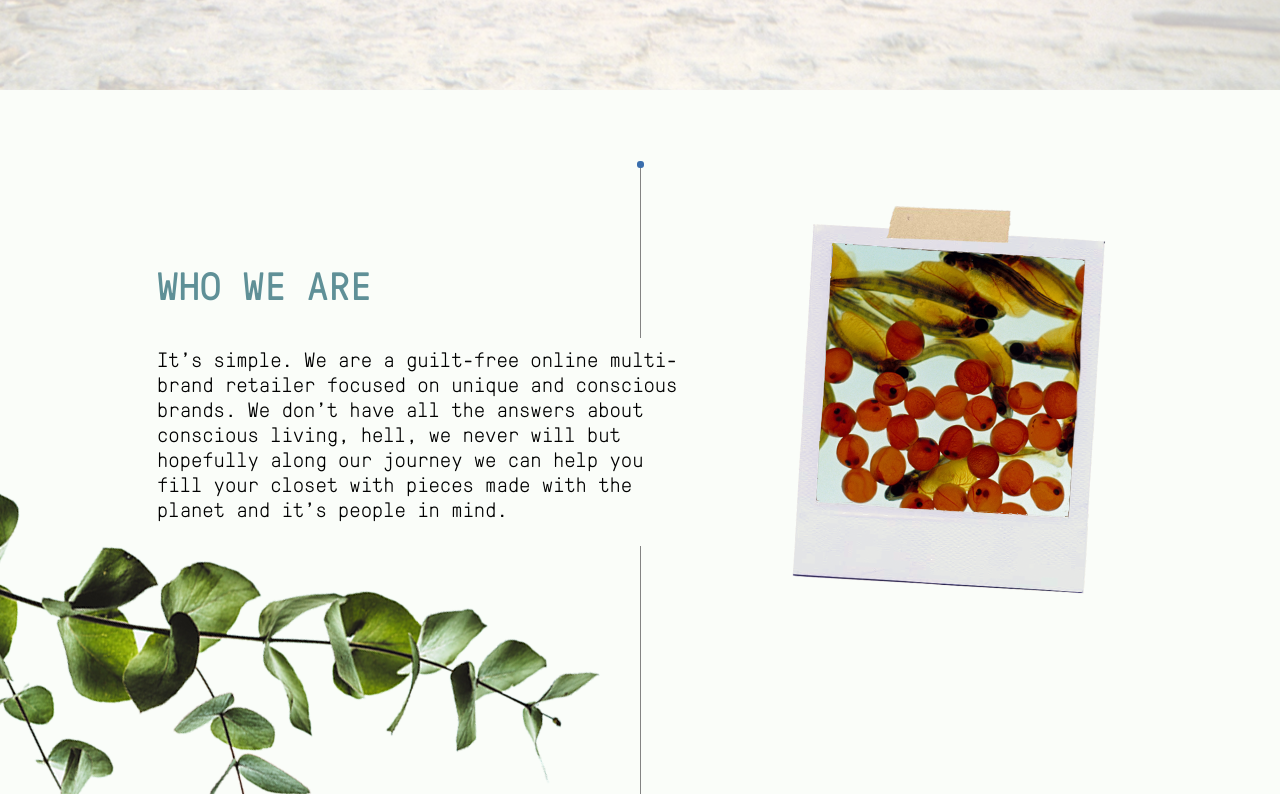
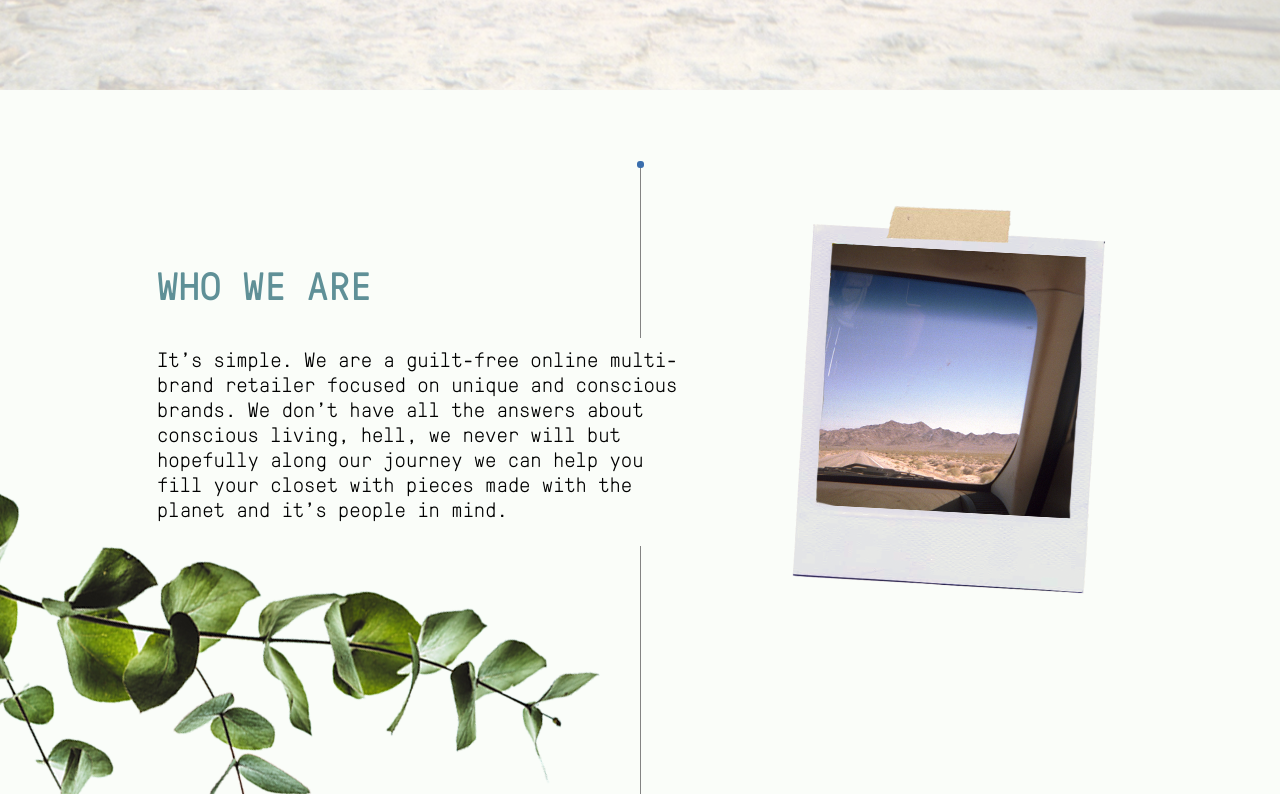
Before and after one commit to itsshaylan/EMLE-1, a plain HTML site: page index.html in a window 1280 px wide. Shown: the part 570-1364 px from the top of the page. Drawn offline with nearby package versions, Linux system fonts and the light colour scheme.

Commit message:
Add files via upload

```diff
--- a/index.html
+++ b/index.html
@@ -51,7 +51,7 @@
                         </div>
                      </div>
                      <div class="online-right">
-                        <figure><img src="images/who.png" alt="who" width="314" height="389"></figure>
+                        <figure><img src="images/who2.png" alt="who" width="314" height="389"></figure>
                      </div>
                      <div class="clear"></div>
                   </div>
```
